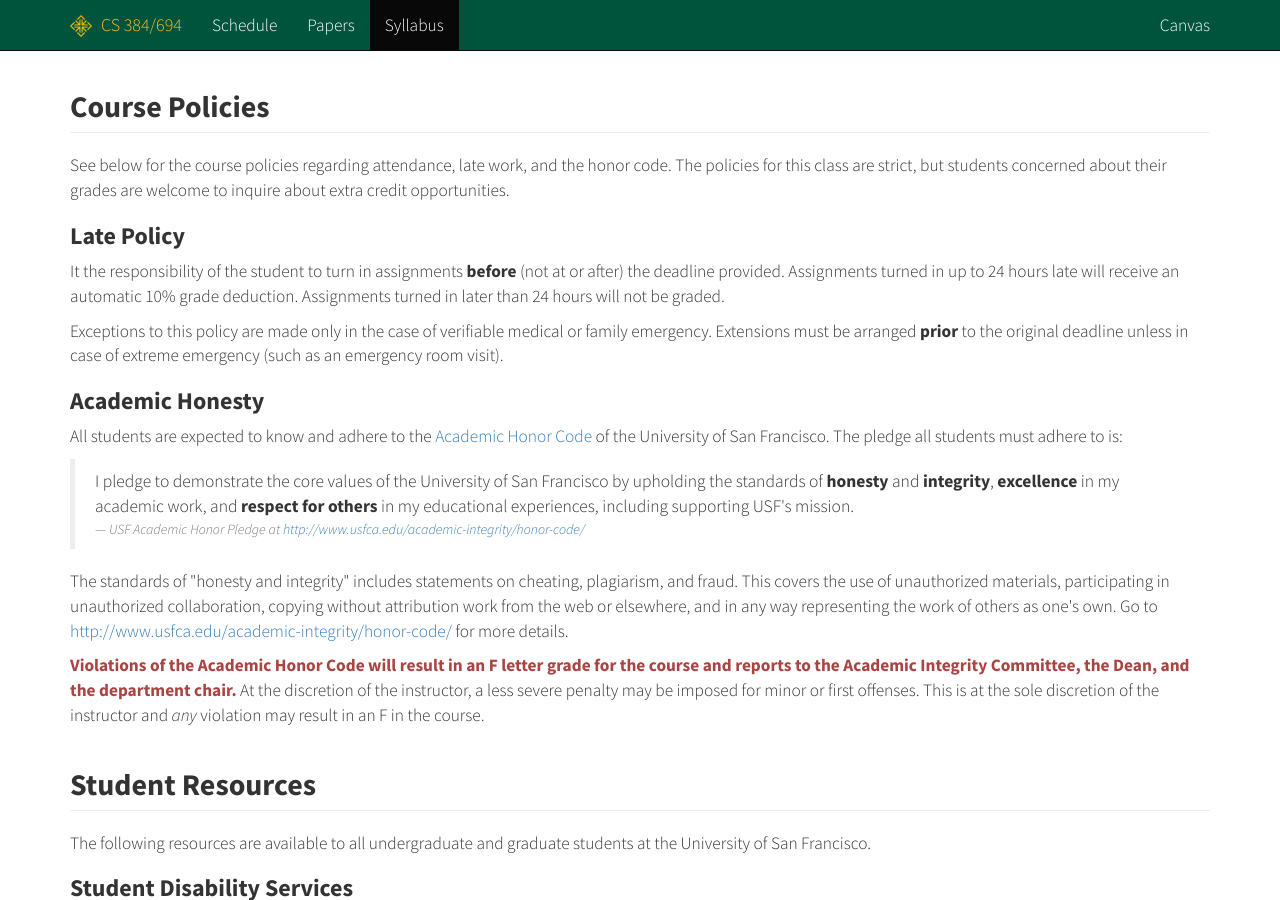
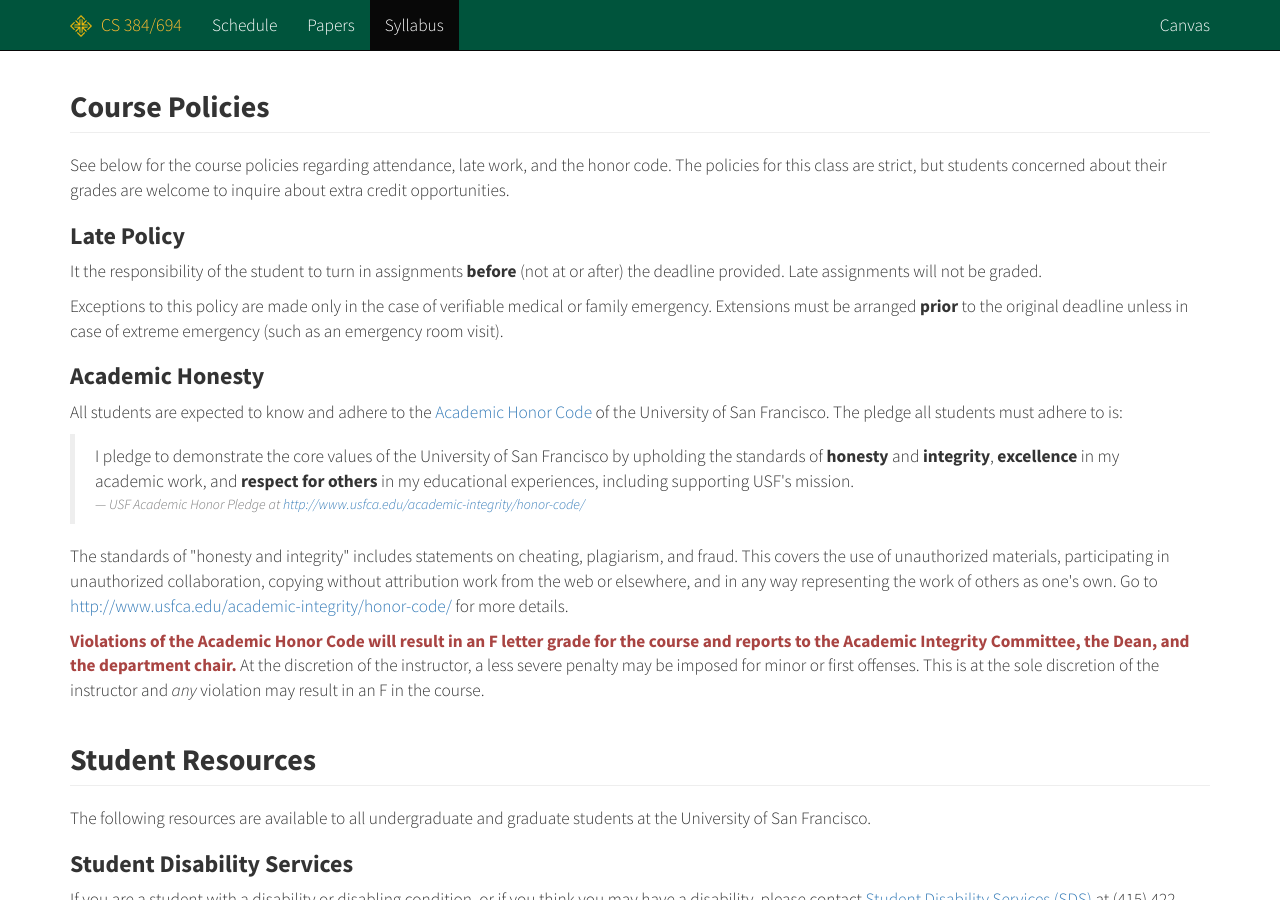
Before and after one commit to cs694/fall2015, a Jekyll site: the page built from syllabus.html, in a window 1280 px wide and 900 px high, scrolled down 2104 px. Built offline with Jekyll 4.4.1, drawn with Linux system fonts in a browser that asks for light colours; Markdown is read by kramdown in place of the engine named in the settings.

Commit message:
Updating late policy.

```diff
--- a/_includes/policies.html
+++ b/_includes/policies.html
@@ -4,7 +4,7 @@
 
 <h3>Late Policy</h3>
 
-<p>It the responsibility of the student to turn in assignments <strong>before</strong> (not at or after) the deadline provided. Assignments turned in up to 24 hours late will receive an automatic 10% grade deduction. Assignments turned in later than 24 hours will not be graded.</p>
+<p>It the responsibility of the student to turn in assignments <strong>before</strong> (not at or after) the deadline provided. Late assignments will not be graded.</p>
 
 <p>Exceptions to this policy are made only in the case of verifiable medical or family emergency. Extensions must be arranged <strong>prior</strong> to the original deadline unless in case of extreme emergency (such as an emergency room visit).</p>
 
```
